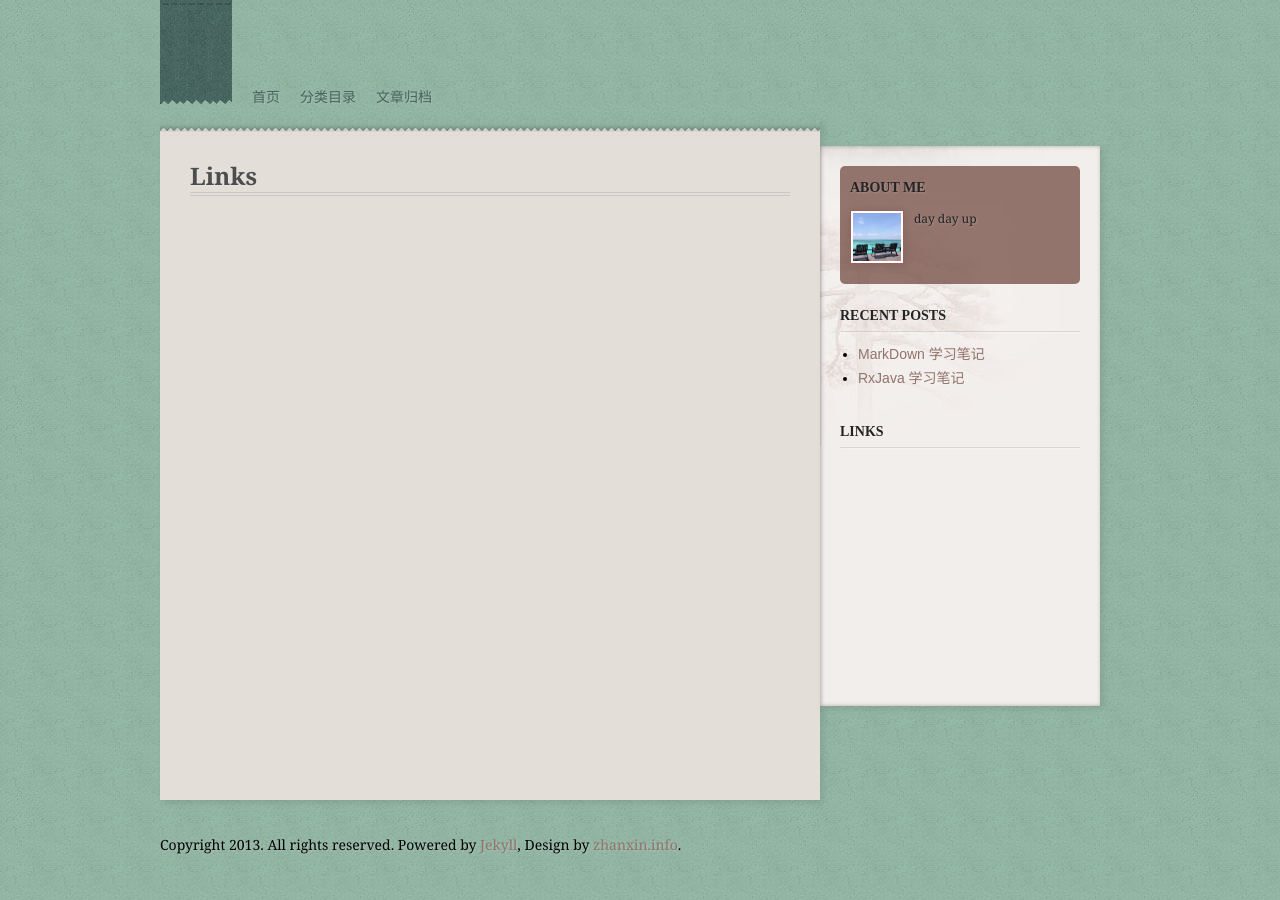
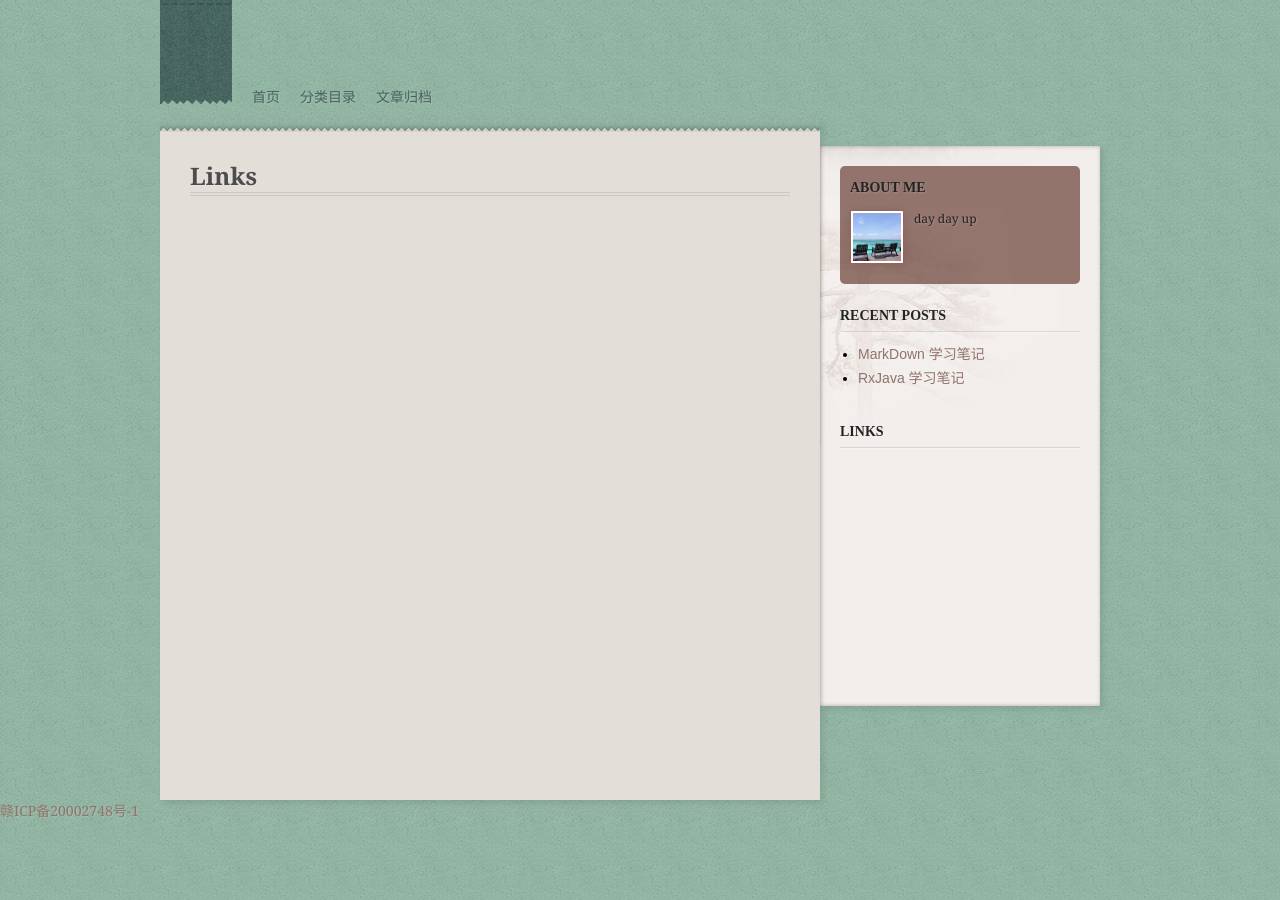
Before and after one commit to scoft/scoftlin.github.io, a Jekyll site: the page built from links.html, in a window 1280 px wide. Built offline with Jekyll 4.4.1, drawn with Linux system fonts in a browser that asks for light colours; nearby versions of some CDN libraries.

Commit message:
添加备案号

```diff
--- a/_layouts/default.html
+++ b/_layouts/default.html
@@ -115,9 +115,7 @@
             </div>
         </div>
         <div class="foot">
-            <div class="footer">
-                <p>Copyright 2013. All rights reserved. Powered by <a href="http://jekyllrb.com" target="_blank">Jekyll</a>, Design by <a href="http://www.zhanxin.info" target="_blank">zhanxin.info</a>.</p>
-            </div>
+            <div class="icp"> <a href="http://beian.miit.gov.cn" rel="noffolw" target="_blank">赣ICP备20002748号-1</a></div>
         </div>
         <script type="text/javascript" src="http://cdn.bootcss.com/jquery/1.8.3/jquery.min.js"></script>
         <script type="text/javascript">
```
